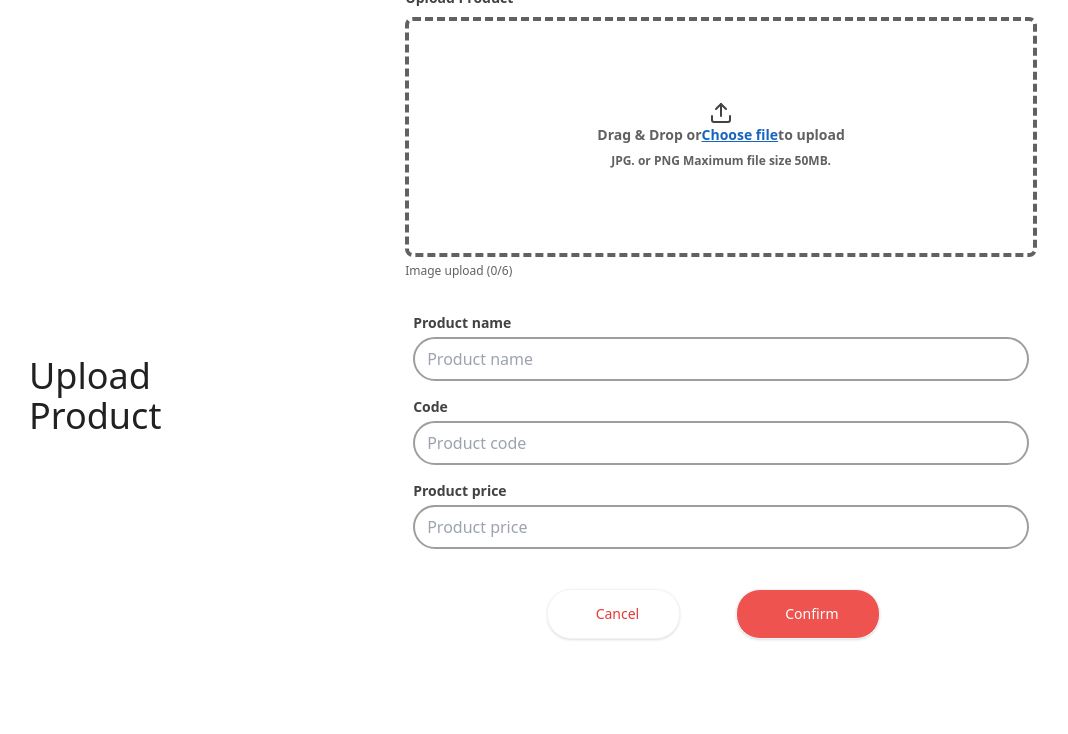
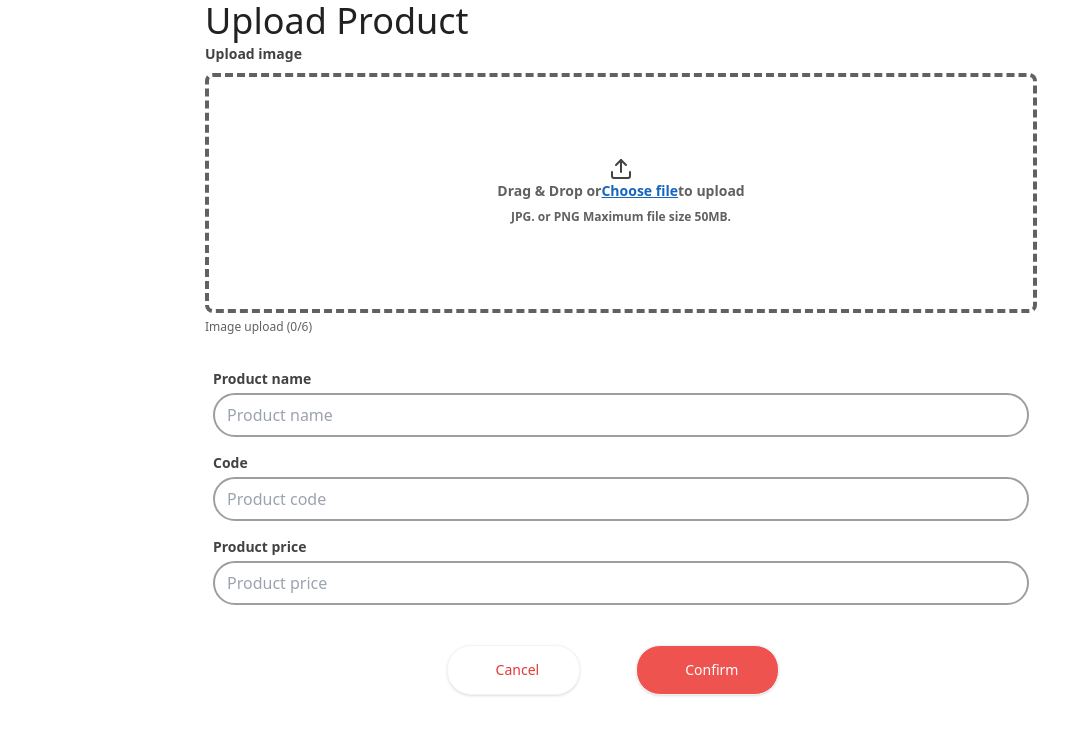
Before and after one commit to ParitaSriwasut/assignment-xsurface, a React (Vite) app in the folder webapp-question/frontend/: page /create in a window 1280 px wide. Shown: the top 734 px of the page, without its empty margins (19-1087 px from the left). Built offline with nearby package versions, Linux system fonts and the light colour scheme; no server answers.

Commit message:
create product component

```diff
--- a/webapp-question/frontend/src/components/product/CreateProduct.jsx
+++ b/webapp-question/frontend/src/components/product/CreateProduct.jsx
@@ -13,22 +13,22 @@ export default function CreateProduct({
 }) {
   return (
     <section className="bg-white">
-      <div className="sm:w-640 md:w-768 lg:w-1024 xl:w-1280 2xl:w-1536 mx-auto flex justify-center items-center h-screen pt-10 p-12">
-        <div className="text-4xl font-medium text-secondary-500">
-          Upload Product
-        </div>
+      <div className="sm:w-640 md:w-768 lg:w-1024 xl:w-1280 2xl:w-1536 mx-auto flex justify-center h-screen items-center pt-24 p-12">
         <form
           onSubmit={handleSubmitForm}
           className="items-center justify-center w-full max-auto pt-6 p-44"
         >
+          <div className="text-4xl font-medium items-start justify-start text-secondary-500 mt-4">
+            Upload Product
+          </div>
           <label
             htmlFor="text"
             className=" md:text-sm text-sm text-secondary-400 text-light font-semibold"
           >
-            Upload Product
+            Upload image
           </label>
           <div className="pt-2">
-            <label className="flex flex-col border-4 border-dashed w-full-[600px] h-60 rounded-lg hover:border-primary-500 transition duration-300 ease-in-out transform hover:scale-105 hover:shadow-md border-secondary-300 p-20 text-center group">
+            <label className="flex flex-col border-4 border-dashed w-full-[300px] h-60 rounded-lg hover:border-primary-500 transition duration-300 ease-in-out transform hover:scale-105 hover:shadow-md border-secondary-300 p-20 text-center group">
               <div className="flex flex-col justify-center items-center px-20">
                 {previewSrc ? (
                   <img src={previewSrc} alt="Preview" className="max-h-32" />
```
